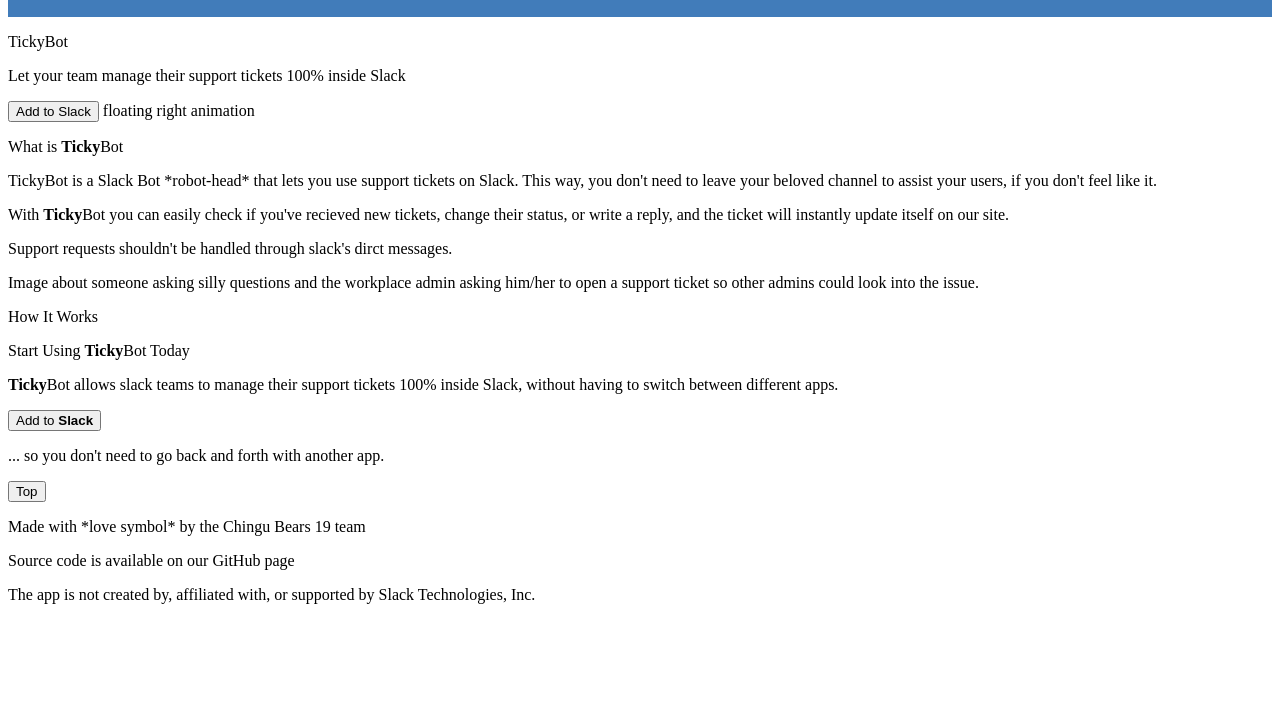
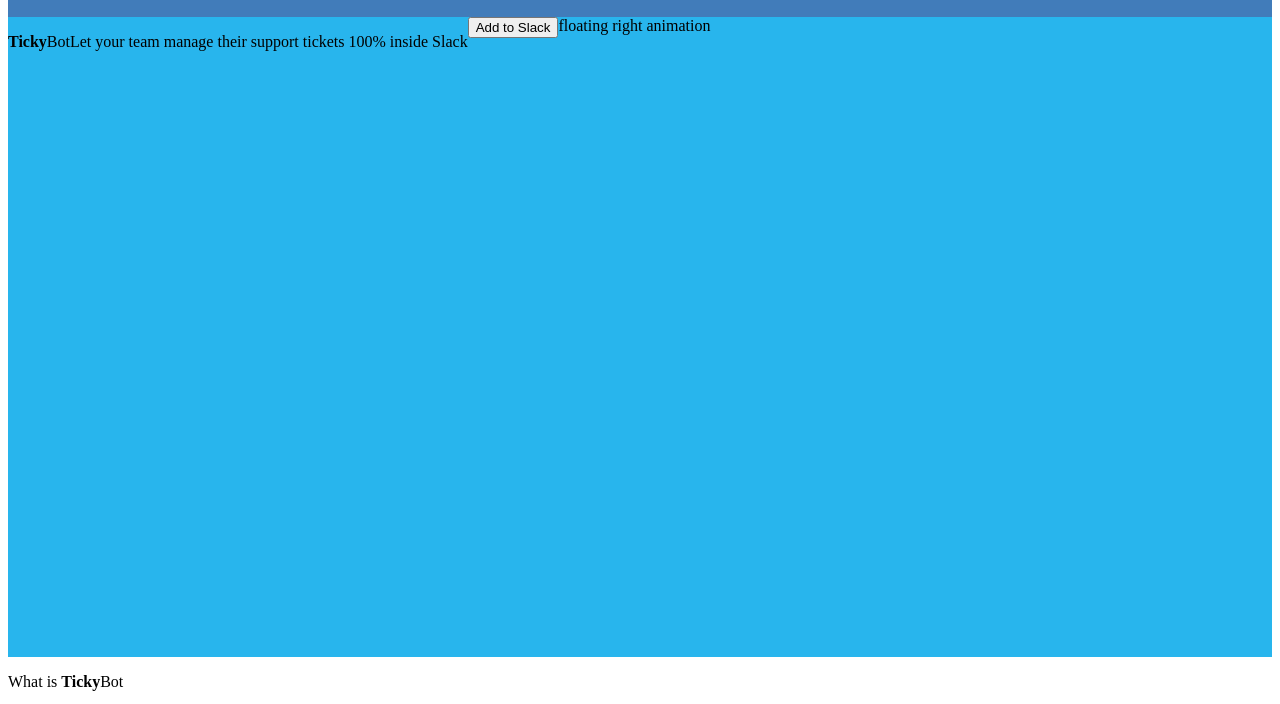
Before and after one commit to Alexjake660/chingu_voyage12_pre_work, a plain HTML site: page index.html in a window 1280 px wide. Shown: the part 56-760 px from the top of the page. Drawn offline with Linux system fonts and the light colour scheme.

Commit message:
added assets and modificatiions to html and css

```diff
--- a/index.css
+++ b/index.css
@@ -12,3 +12,12 @@ nav > a {
     padding: 0em 0.3em 0em 0.3em;
     text-decoration: none;
 }
+
+.light-blue-background {
+    background-color: #28b5ed;
+    height: 40em;
+}
+
+.float-left {
+    float: left;
+}
--- a/index.html
+++ b/index.html
@@ -6,14 +6,16 @@
 </head>
 
 <body>
+    <header>
     <nav>
         <a href="">Home</a>  <a href="">About</a>  <a href="">Features</a>  <a href="">Add to Slack</a>
     </nav>
+    </header>
 
     <div class="light-blue-background">
-        <p>TickyBot</p>
-        <p>Let your team manage their support tickets 100% inside Slack</p>
-        <button>Add to Slack</button>
+        <p class="float-left"><strong>Ticky</strong>Bot</p>
+        <p class="float-left">Let your team manage their support tickets 100% inside Slack</p>
+        <button class="float-left">Add to Slack</button>
         floating right animation
     </div>
 
```
Also changed, not shown: assets/bubble.svg (added), assets/slack.svg (added), assets/tasks.svg (added), assets/tickybot.svg (added), assets/top.svg (added), assets/workplace.svg (added).
